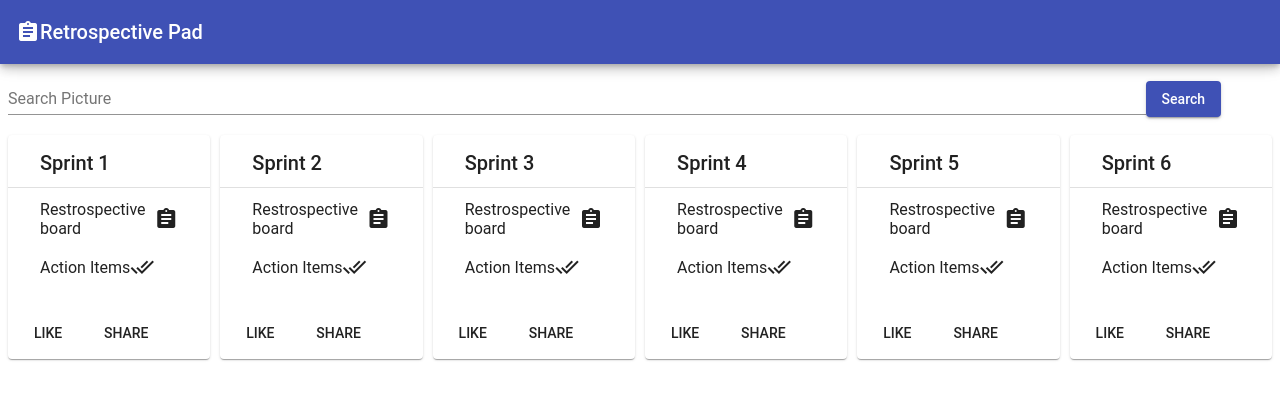
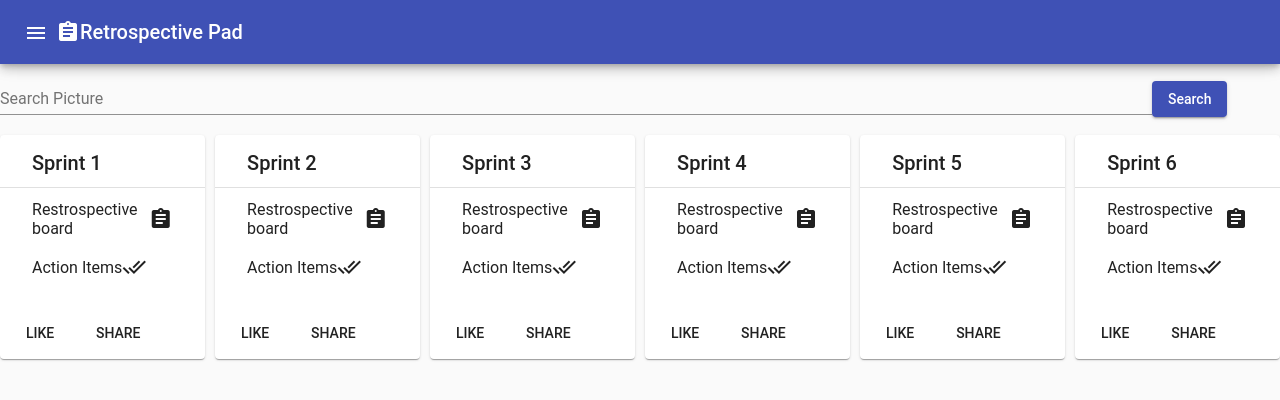
Before and after one commit to vikas0sharma/retrospective-pad, an Angular app: page / in a window 1280 px wide. Shown: the top 400 px of the page. Built offline with nearby package versions, Linux system fonts and the light colour scheme.

Commit message:
navigation bar/side bar added

```diff
--- a/src/app/app.component.html
+++ b/src/app/app.component.html
@@ -1,11 +1,6 @@
-<!--The content below is only a placeholder and can be replaced.-->
-<mat-toolbar color="primary" class="fixed-header mat-elevation-z app-navbar">
-    <mat-toolbar-row>
-        <i class="material-icons">assignment</i>
-        <span routerLink="" class="home-btn">Retrospective Pad</span>
-    </mat-toolbar-row>
-</mat-toolbar>
-
-<div class="wrapper">
-    <router-outlet></router-outlet>
-</div>
+<app-nav-side-bar>
+    <app-nav-bar (toggleSideNav)="toggleNavSidebar()"></app-nav-bar>
+    <div class="wrapper">
+        <router-outlet></router-outlet>
+    </div>
+</app-nav-side-bar>
--- a/src/app/app.component.scss
+++ b/src/app/app.component.scss
@@ -1,20 +1,4 @@
-.mat-elevation-z {
-    box-shadow: 0 3px 5px -1px rgba(0,0,0,.2), 0 6px 10px 0 rgba(0,0,0,.14), 0 1px 18px 0 rgba(0,0,0,.12);
-}
-
-.app-navbar {
-    position: fixed;
-    top: 0;
-    left: 0;
-    right: 0;
-    z-index: 2;
-}
 
 .wrapper {
     margin-top: 70px;
 }
-
-.home-btn {
-    cursor: pointer;
-    outline: none;
-}
--- a/src/app/app.component.ts
+++ b/src/app/app.component.ts
@@ -1,10 +1,17 @@
 import { Component } from '@angular/core';
+import { NavbarService } from './services/helper/navbar.service';
 
 @Component({
-  selector: 'app-root',
-  templateUrl: './app.component.html',
-  styleUrls: ['./app.component.scss']
+    selector: 'app-root',
+    templateUrl: './app.component.html',
+    styleUrls: ['./app.component.scss']
 })
 export class AppComponent {
-  title = 'retrospective-pad';
+    title = 'retrospective-pad';
+
+    toggleNavSidebar(): void {
+        this.navbarService.toggle();
+    }
+    constructor(private navbarService: NavbarService) {
+    }
 }
--- /dev/null
+++ b/src/app/nav/nav-bar/nav-bar.component.html
@@ -0,0 +1,9 @@
+<mat-toolbar color="primary" class="fixed-header mat-elevation-z app-navbar" >
+    <mat-toolbar-row>
+        <button mat-icon-button (click)="toggleSideNav.emit()">
+            <mat-icon>menu</mat-icon>
+        </button>
+        <i class="material-icons">assignment</i>
+        <span routerLink="" class="home-btn">Retrospective Pad</span>
+    </mat-toolbar-row>
+</mat-toolbar>
--- /dev/null
+++ b/src/app/nav/nav-bar/nav-bar.component.scss
@@ -0,0 +1,16 @@
+.mat-elevation-z {
+    box-shadow: 0 3px 5px -1px rgba(0,0,0,.2), 0 6px 10px 0 rgba(0,0,0,.14), 0 1px 18px 0 rgba(0,0,0,.12);
+}
+
+.app-navbar {
+    position: fixed;
+    top: 0;
+    left: 0;
+    right: 0;
+    z-index: 2;
+}
+
+.home-btn {
+    cursor: pointer;
+    outline: none;
+}
--- /dev/null
+++ b/src/app/nav/nav-bar/nav-bar.component.ts
@@ -0,0 +1,17 @@
+import { Component, OnInit, EventEmitter, Output } from '@angular/core';
+
+@Component({
+    selector: 'app-nav-bar',
+    templateUrl: './nav-bar.component.html',
+    styleUrls: ['./nav-bar.component.scss']
+})
+export class NavBarComponent implements OnInit {
+
+    @Output() toggleSideNav = new EventEmitter<void>();
+
+    constructor() { }
+
+    ngOnInit() {
+    }
+
+}
--- /dev/null
+++ b/src/app/nav/nav-side-bar/nav-side-bar.component.html
@@ -0,0 +1,32 @@
+<mat-sidenav-container fullscreen>
+
+    <mat-sidenav #sidenav mode="over">
+
+        <mat-toolbar color="primary">
+                <mat-toolbar-row>
+                    <i class="material-icons">assignment</i>
+                     Retrospective Pad
+                </mat-toolbar-row>
+            </mat-toolbar>
+
+        <mat-nav-list>
+
+            <h2 matSubheader> test 1</h2>
+
+            <a mat-list-item (click)="sidenav.close()" routerLinkActive="list-item-active">
+                <mat-icon matListIcon> help </mat-icon>
+                help
+            </a>
+
+            <mat-divider></mat-divider>
+
+
+        </mat-nav-list>
+
+    </mat-sidenav>
+
+    <mat-sidenav-content role="main">
+        <ng-content></ng-content>
+    </mat-sidenav-content>
+
+</mat-sidenav-container>
--- /dev/null
+++ b/src/app/nav/nav-side-bar/nav-side-bar.component.scss
@@ -0,0 +1,22 @@
+.mat-sidenav-container {
+    height: 100%;
+  }
+
+  $sidenav-width: 320px; // 240px;
+
+  .mat-sidenav {
+    width: $sidenav-width;
+  }
+
+  .toolbar-title {
+    margin: 0 16px 0 16px;
+  }
+
+  .mat-subheader {
+    font-size: 18px;
+    font-weight: 900;
+  }
+
+  .app-nav-list-icon {
+    margin: 0 12px 0 12px;
+  }
--- /dev/null
+++ b/src/app/nav/nav-side-bar/nav-side-bar.component.ts
@@ -0,0 +1,20 @@
+import { Component, OnInit, ViewChild } from '@angular/core';
+import { MatSidenav } from '@angular/material/sidenav';
+import { NavbarService } from 'src/app/services/helper/navbar.service';
+
+@Component({
+    selector: 'app-nav-side-bar',
+    templateUrl: './nav-side-bar.component.html',
+    styleUrls: ['./nav-side-bar.component.scss']
+})
+export class NavSideBarComponent implements OnInit {
+
+    @ViewChild('sidenav', { static: true }) private sidenav: MatSidenav;
+
+    constructor(private navbarService: NavbarService) { }
+
+    ngOnInit() {
+        this.navbarService.setSidenav(this.sidenav);
+    }
+
+}
--- /dev/null
+++ b/src/app/services/helper/navbar.service.ts
@@ -0,0 +1,29 @@
+import { Injectable } from '@angular/core';
+import { MatSidenav } from '@angular/material/sidenav';
+
+@Injectable({
+    providedIn: 'root'
+})
+
+export class NavbarService {
+
+    constructor() { }
+    private sidenav: MatSidenav;
+
+	public setSidenav(sidenav: MatSidenav) {
+		this.sidenav = sidenav;
+	}
+
+	public open() {
+		return this.sidenav.open();
+	}
+
+
+	public close() {
+		return this.sidenav.close();
+	}
+
+	public toggle(): void {
+		this.sidenav.toggle();
+	}
+}
```
Also changed, not shown: src/app/app.module.ts (+7 -2 lines).
